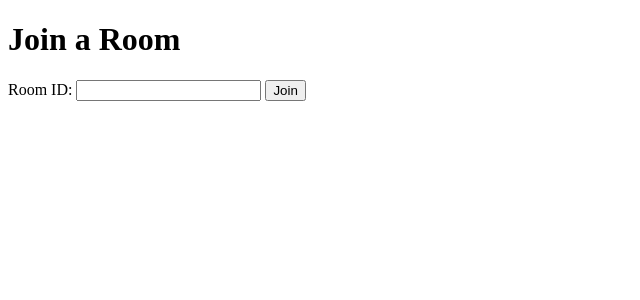
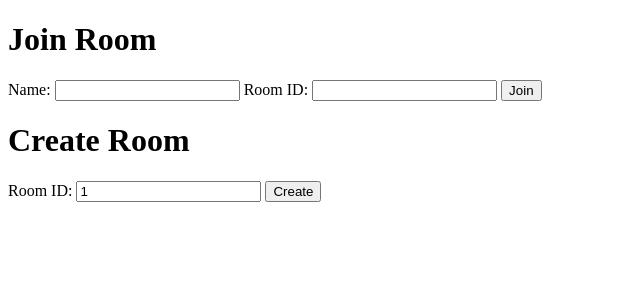
Before and after one commit to Jacobmpp/Pavalon, a Flask app: template Server/templates/index.html in a window 1280 px wide. Shown: the top 300 px of the page, without its empty margins (0-640 px from the left). Run offline with Flask 3, Linux system fonts and the light colour scheme; the template is opened without the code that fills it: most values are stand-ins (such as "Sample title", 1, 10 or a date in 2020).

Commit message:
Up to room

```diff
--- a/Server/server.py
+++ b/Server/server.py
@@ -1,91 +1,105 @@
-from flask import Flask, render_template, request, redirect, url_for, session
-import random
+from flask import Flask, render_template, request, redirect, url_for
+from flask_socketio import SocketIO, join_room, leave_room, emit
 from utils import *
 
-
+selectable_roles = [
+    ' Merlin',
+    ' Assasin',
+    '1Loyal Servant of Arthur',
+    '2Loyal Servant of Arthur',
+    '3Loyal Servant of Arthur',
+    '4Loyal Servant of Arthur',
+    '5Loyal Servant of Arthur',
+    '1Minion of Mordred',
+    '2Minion of Mordred',
+    '3Minion of Mordred',
+    ' Mordred',
+    ' Morgana',
+    ' Percival',
+    ' Oberon',
+    ' Good Sorcerer',
+    ' Bad Sorcerer',
+    ' Good Lancelot',
+    ' Bad Lancelot',
+    ' Lunatic',
+    ]
 
 app = Flask(__name__)
-app.secret_key = 'your_secret_key'  # Replace with a secure key in production
+app.config['SECRET_KEY'] = 'your_secret_key'
+socketio = SocketIO(app)
 
-selectable_roles = [
-    'Merlin',
-    'Assasin',
-    'Loyal Servant of Arthur',
-    'Loyal Servant of Arthur',
-    'Loyal Servant of Arthur',
-    'Loyal Servant of Arthur',
-    'Loyal Servant of Arthur',
-    'Minion of Mordrid',
-    'Minion of Mordrid',
-    'Minion of Mordrid',
-    'Mordred',
-    'Morgana',
-    'Percival',
-    'Oberon',
-    'Good Sorcerer',
-    'Bad Sorcerer',
-    'Good Lancelot',
-    'Bad Lancelot',
-    'Lunatic',
-    ]
+# Room management
+rooms: dict[str:Room] = {}
 
-rooms = {}
 
 @app.route('/')
 def index():
     return render_template('index.html')
 
-@app.route('/join_room', methods=['POST'])
-def join_room():
+@app.route('/create_room', methods=['POST'])
+def create_room():
+    global rooms
     room_id = request.form['room_id']
-    session['room_id'] = room_id
+    name = request.form['name']
+    if 'roles' in request.form:
+        roles = []
+        for role in selectable_roles:
+            if(role in request.form and request.form[role]):
+                roles.append(role[1:])
+        rooms[room_id] = Room(cards=roles)
+        return redirect(url_for('room', room_id=room_id))
+
     if room_id not in rooms:
-        redirect(url_for('role_select'))
-    return redirect(url_for('room', room_id=room_id))
+        return render_template('select_roles.html', room_id=room_id, roles=selectable_roles)
+    return render_template('index.html', room_id=room_id, message='Room already existed')
 
-@app.route('/role_select', methods=['GET', 'POST'])
-def join_room():
-    room_id = session['room_id']
-    if request.method == 'POST':
-        roles = session['roles']
-        print(roles)
-        return roles
-        rooms[room_id] = Room(room_id,[cards[r] for r in roles])
-    return render_template('role_select.html', room_id=room_id, roles=selectable_roles)
+@app.route('/get_rooms', methods=['GET'])
+def get_rooms():
+    global rooms
+    return list(rooms.keys()), 200
 
+@app.route('/room', methods=['POST'])
+def room():
+    global rooms
+    room_id = request.form['join_id']
+    name = request.form['name']
+    current_room = rooms[room_id]
+    return render_template('role.html', room_id=room_id, name=name, roles=[str(r) for r in current_room.cards])
+    return repr(rooms[room_id]).replace("\n", "<br>"), 200
 
-@app.route('/room/<room_id>', methods=['GET', 'POST'])
-def room(room_id):
+@socketio.on('join')
+def on_join(data):
+    global rooms
+    username = data['username']
+    room_id = data['join_id']
+    join_room(room_id)
+
     if room_id not in rooms:
-        return "Room not found!", 404
+        emit('That room does not exist yet.')
 
-    if request.method == 'POST':
-        if len(rooms[room_id]['members']) < rooms[room_id]['max_players']:
-            user = request.form['username']
-            return redirect(url_for('waiting'))
-        else:
-            return "Room is full!", 400
+    if rooms[room_id].add_player(Player(username)):
+        emit('update', f'{username} has joined the room.', room=room_id)
 
-    return render_template('room.html', room_id=room_id, members=rooms[room_id]['members'])
+        if len(rooms[room_id].players) == len(rooms[room_id].cards):
+            emit('game_start', 'The game is starting!', room=room_id)
+            rooms[room_id].dist_cards()
+            for player in rooms[room_id].players.values():
+                emit('role', player.card.game_start(rooms[room_id]), room=request.sid)
+    else:
+        emit('error', 'You are already in that room.')
 
-@app.route('/role')
-def role():
-    username = session.get('name')
-    room = session.get('room')
-    if not username or not room:
-        return redirect(url_for('index'))
+@socketio.on('leave')
+def on_leave(data):
+    global rooms
+    username = data['username']
+    room_id = data['room_id']
+    leave_room(room_id)
 
-    return render_template('role.html', username=username, role=role)
+    if room_id in rooms and rooms[room_id].remove_player(username):
+        emit('update', f'{username} has left the room.', room=room_id)
 
-@app.route('/perform_action')
-def perform_action():
-    role = session.get('role')
-    room = session.get('room')
-    if not role:
-        return redirect(url_for('index'))
-
-
-    return "sdgfs"
+    if len(rooms[room_id].players) == 0:
+        del rooms[room_id]
 
 if __name__ == '__main__':
-    app.run(debug=True)
+    socketio.run(app, debug=True)
--- a/Server/templates/index.html
+++ b/Server/templates/index.html
@@ -2,14 +2,22 @@
 <html lang="en">
 <head>
     <meta charset="UTF-8">
-    <title>Join Room</title>
+    <title>WebSocket Room</title>
 </head>
 <body>
-    <h1>Join a Room</h1>
-    <form action="/join_room" method="POST">
+    <h1>Join Room</h1>
+    <form action="/room" method="POST">
+        <label for="name">Name:</label>
+        <input type="text" id="name" required>
+        <label for="join_id">Room ID:</label>
+        <input type="text" id="join_id" required>
+        <button type="submit">Join</button>
+    </form>
+    <h1>Create Room</h1>
+    <form action="/create_room" method="POST">
         <label for="room_id">Room ID:</label>
-        <input type="text" id="room_id" name="room_id" required>
-        <button type="submit">Join</button>
+        <input type="text" id="room_id" name="room_id" required value="{{ room_id }}">
+        <button type="submit">Create</button>
     </form>
 </body>
 </html>
--- a/Server/utils.py
+++ b/Server/utils.py
@@ -1,4 +1,6 @@
 import random, copy
+
+from flask.cli import F
 
 class Card:
     def __init__(self, name, good, start, knows_evil=None, appears_evil=None, known_to_evil=None, options=None):
@@ -17,8 +19,8 @@ class Card:
             return f'{self.name} - You are {alignment}\n{self.start}'
         return self.start(room)
 
-class Merlin:
-    pass
+    def __repr__(self):
+        return "\n  " + self.name
 
 class Quest:
     def __init__(self, size, fails_to_fail):
@@ -31,34 +33,60 @@ class Quest:
         return (fail < self.fails_to_fail) != (magic % 2 == 1)
 
 class Game:
-    def __init__(self, good, evil, quest_sizes):
+    counts = {
+        3: (2, 1, [1,2,2,2,2]),
+        4: (2, 2, [2,2,2,3,2]),
+        5: (3, 2, [2,3,2,3,3]),
+        6: (4, 2, [2,3,4,3,4]),
+        7: (4, 3, [2,3,3,4,4]),
+        8: (5, 3, [3,4,4,5,5]),
+        9: (6, 3, [3,4,4,5,5]),
+        10: (6, 4, [3,4,4,5,5]),
+        11: (7, 4, [3,4,5,6,6]),
+        12: (8, 4, [3,4,5,6,6]),
+        13: (8, 5, [4,5,5,7,6])
+    }
+    def __init__(self, good, evil=None, quest_sizes=None):
+        if evil is None:
+            good, evil, quest_sizes = Game.counts[good]
+            quest_sizes = copy.deepcopy(quest_sizes)
         self.good = good
         self.evil = evil
         self.quest_sizes = quest_sizes
+        self.leader_index = random.randint(0,good+evil-1)
+        self.passes = 0
+        self.fails = 0
 
-    def get_quest(self, index) -> Quest:
+    def get_quest(self, index=None) -> Quest:
+        if(index == None):
+            index = (self.good+self.evil)
         return Quest(self.quest_sizes[index], 2 if (index == 3 and self.good + self.evil >= 7) else 1)
 
-counts = {
-    5: Game(3, 2, [2,3,2,3,3]),
-    6: Game(4, 2, [2,3,4,3,4]),
-    7: Game(4, 3, [2,3,3,4,4]),
-    8: Game(5, 3, [3,4,4,5,5]),
-    9: Game(6, 3, [3,4,4,5,5]),
-   10: Game(6, 4, [3,4,4,5,5])
-}
+    def get_round(self):
+        return self.passes + self.fails + 1
+
+    def __repr__(self) -> str:
+        return f"(\n  Good: {self.good}, Evil: {self.evil}, Round: {self.get_round()},\n  Quest Sizes: {self.quest_sizes}\n)"
+
+
+
 
 class Player:
     def __init__(self, name):
         self.name = name
+        self.card = None
 
     def set_card(self, card:Card):
         self.card = card
 
+    def __repr__(self) -> str:
+        return f"\n  [Name: {self.name}, Card: {self.card}]"
+
 class Room:
-    def __init__(self, cards:list[Card]):
-        self.cards:list[Card] = cards
+    def __init__(self, cards:list[str]):
+        self.cards:list[Card] = [copy.deepcopy(cards_prototypes[name]) for name in cards]
         self.players:dict[Player] = {}
+        self.game = Game(len(cards))
 
     def add_player(self, player:Player) -> bool:
         if len(self.players) < len(self.cards) and player.name not in self.players:
@@ -99,16 +127,20 @@ class Room:
         random.shuffle(pair)
         return "<b>{pair[0]}</b> and <b>{pair[1]}</b>"
 
+    def __repr__(self):
+        return f"[\nPlayers: {self.players},\nCards: {self.cards},\nGame: {self.game}\n]"
 
-cards = {
+
+cards_prototypes = {
     'Merlin' : Card('Merlin', True, lambda room: (f"You are Merlin - You are GOOD\nYou can only put a <b>SUCCESS</b> when placed on a quest. You see these players as evil: {str(room.get_appears_evil())}")),
     'Loyal Servant of Arthur' : Card('Loyal Servant of Arthur', True, 'You can only put in <b>SUCCESS</b> when placed on a quest.'),
     'Assasin' : Card('Assasin', False, 'You can put a <b>SUCCESS</b> or <b>FAILURE</b> when placed on a quest and get final say on who you beleive to be Merlin.'),
+    'Minion of Mordred' : Card('Minion of Mordred', False, 'You can put a <b>SUCCESS</b> or <b>FAILURE</b> when placed on a quest.'),
     'Oberon' : Card('Oberon', False, 'You can put a <b>SUCCESS</b> or <b>FAILURE</b> when placed on a quest but you do not know anything else.', False, True, False),
     'Morgana' : Card('Morgana', False, 'You can put a <b>SUCCESS</b> or <b>FAILURE</b> when placed on a quest. Percival sees you and Merlin, but does not know who is whom.'),
     'Mordred' : Card('Mordred', False, 'You can put a <b>SUCCESS</b> or <b>FAILURE</b> when placed on a quest. You are not known to Merlin. If there is no assasin, you get final say on who you believe to be Merlin.', appears_evil=False),
     'Percival' : Card('Percival', True, lambda room: (f"You are Percival - You are GOOD\nYou can only put a <b>SUCCESS</b> when placed on a quest. You know that between {room.get_percival_sees()} one is Merlin and one is Morgana, but not which")),
-    'Lunatic' : Card('Lunatic', False, 'You can only put a <b>FAILURE</b> when placed on a quest.', options=['FAIL']),
+    'Lunatic' : Card('Lunatic', False, 'You must put a <b>FAILURE</b> when placed on a quest.', options=['FAIL']),
     'Good Sorcerer' : Card('Good Sorcerer', True, 'You can put a <b>SUCCESS</b> or a <b>MAGIC</b> when placed on a quest. Each MAGIC will invert the result of the quest.', options=['SUCCESS', 'MAGIC']),
     'Evil Sorcerer' : Card('Evil Sorcerer', False, 'You can put a <b>SUCCESS</b> or a <b>MAGIC</b> when placed on a quest. Each MAGIC will invert the result of the quest.', options=['SUCCESS', 'MAGIC']),
     'Good Lancelot' : Card('Good Lancelot', True, lambda room: (f"You are GOOD Lancelot\nYou can only put a <b>SUCCESS</b> when placed on a quest. You know that {[p.name for p in room.players if p.card.name == 'Evil Lancelot'][0]} is EVIL Lancelot")),
```
Also changed, not shown: Server/templates/role_select.html (deleted, +0 -21 lines), Server/templates/room.html (+31 -11 lines), Server/templates/select_roles.html (added, +22 -0 lines).
